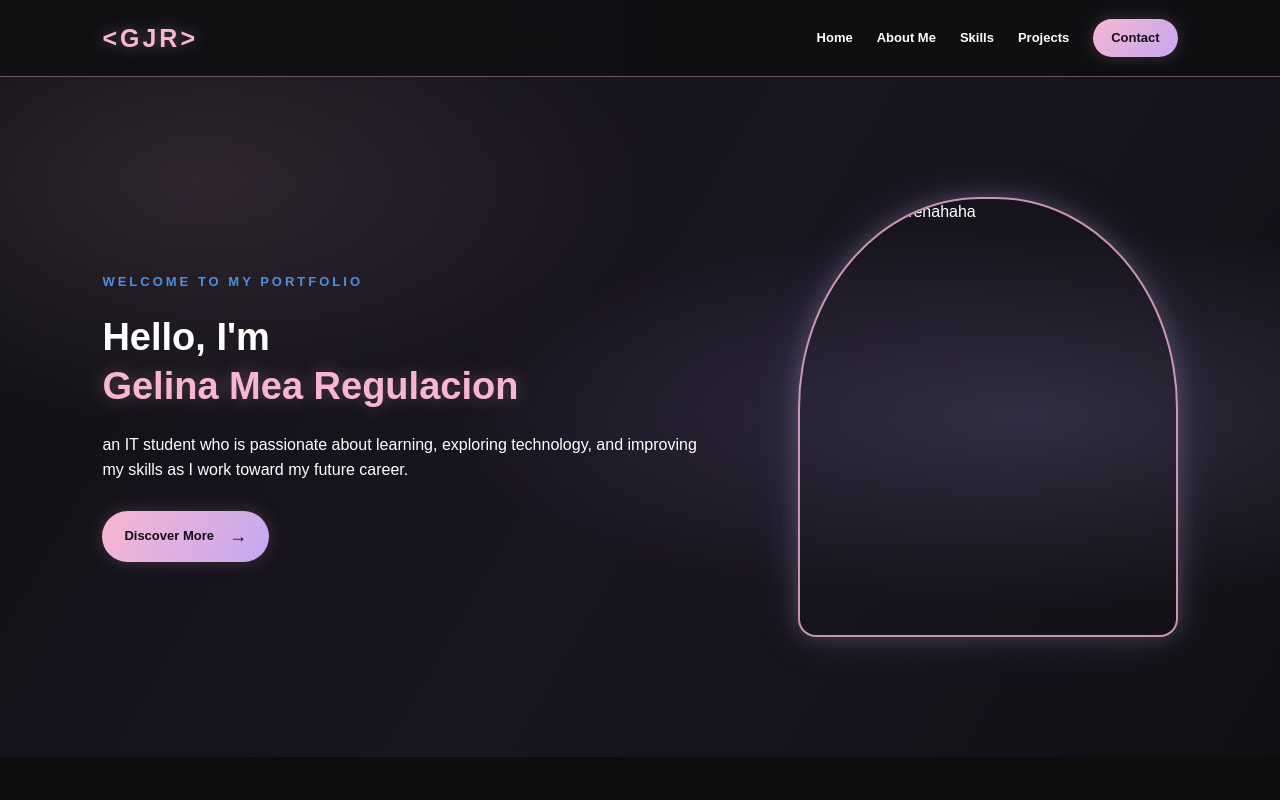
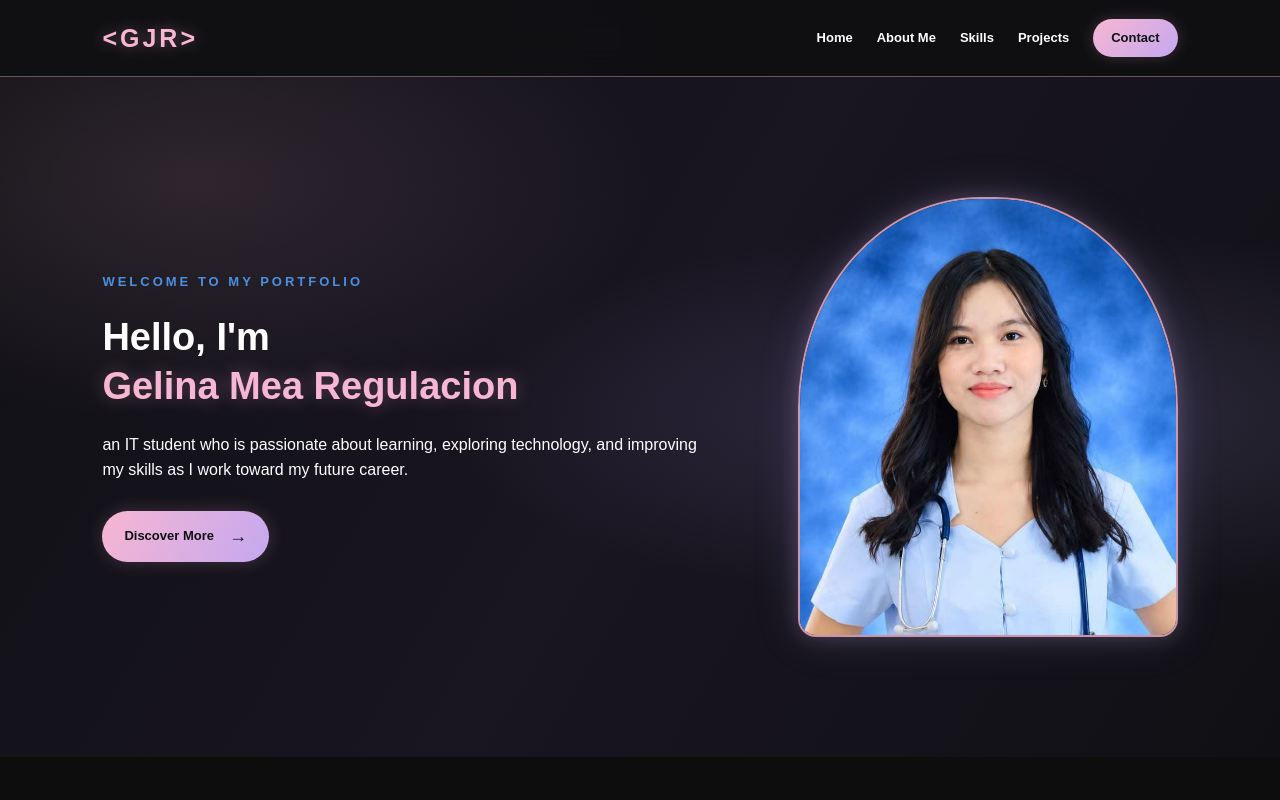
Before and after one commit to maejemelo-lang/pinkporfolio, a plain HTML site: page index.html in a window 1280 px wide. Shown: the top 800 px of the page. Drawn offline with Linux system fonts and the light colour scheme.

Commit message:
Fix HTML formatting and update content

```diff
--- a/index.html
+++ b/index.html
@@ -37,7 +37,7 @@
                 <a href="#about" class="hero-button">Discover More <span>→</span></a>
             </div>
             <div class="hero-image">
-                <img src="regulacion.jpg" alt="grade10picturehahaha">
+                <img src="assets/regulacion.jpg" alt="grade10picturehahaha">
             </div>
         </section>
         <section id="about" class="section">
```
